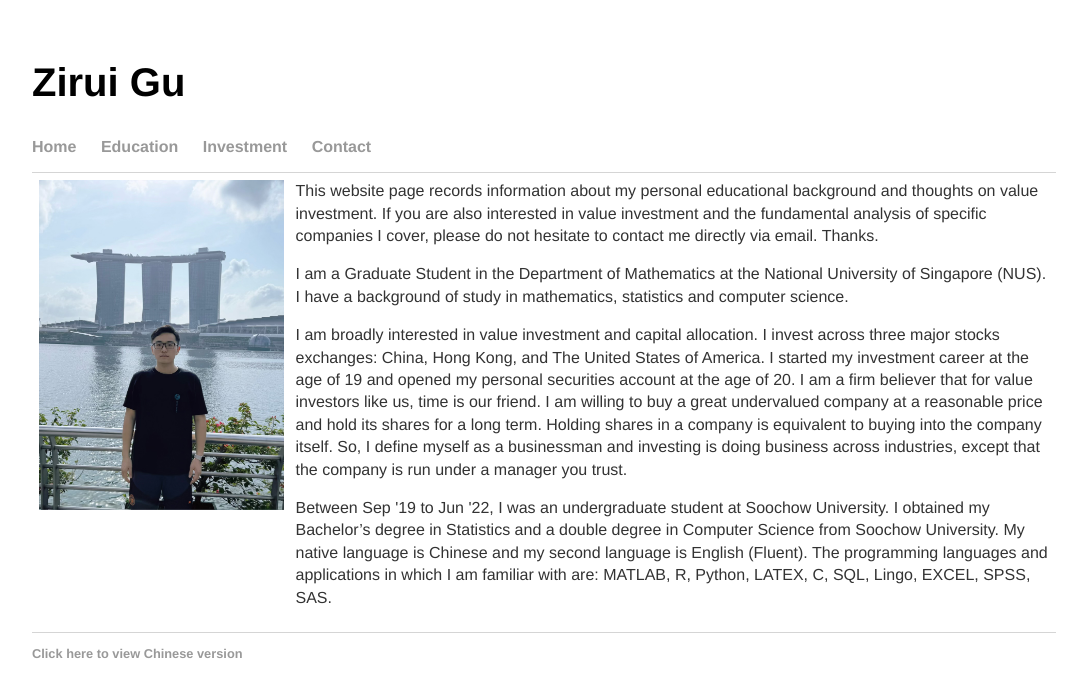
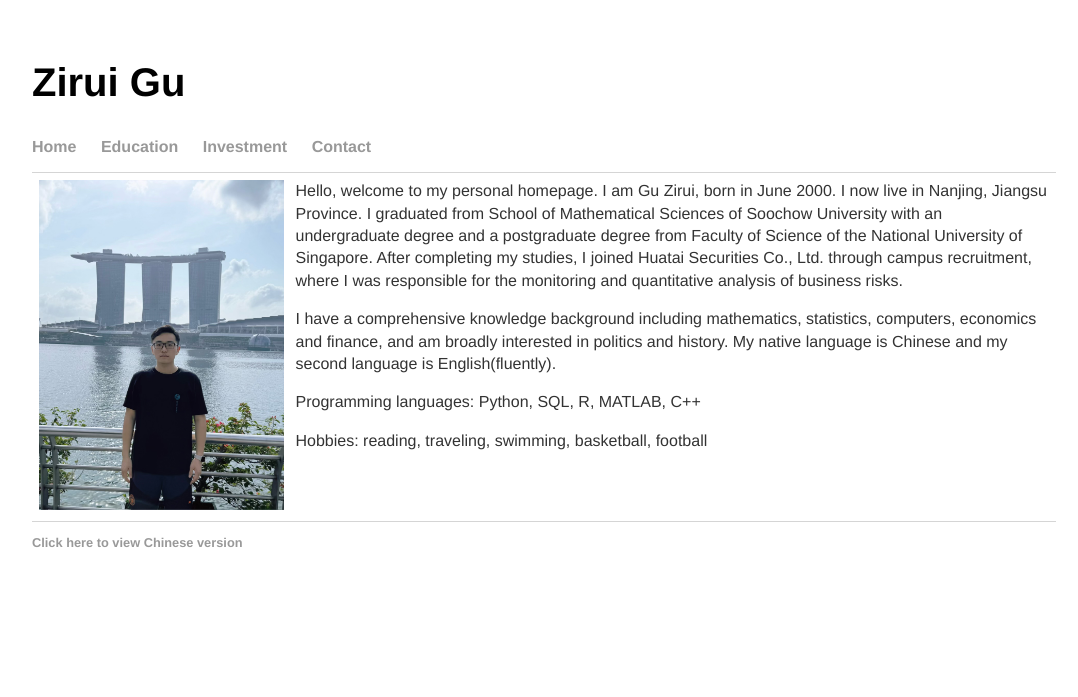
Before and after one commit to ziruigu/ziruigu.github.io, a Jekyll site: the page built from index.html, in a window 1280 px wide. Shown: the top 697 px of the page, without its empty margins (96-1174 px from the left). Built offline with Jekyll 4.4.1, drawn with Linux system fonts in a browser that asks for light colours.

Commit message:
Update index.html

```diff
--- a/index.html
+++ b/index.html
@@ -21,13 +21,11 @@ title: Zirui Gu
     </td>
     <td>
       <div id="blurb">
-	<p>This website page records information about my personal educational background and thoughts on value investment. If you are also interested in value investment and the fundamental analysis of specific companies I cover, please do not hesitate to contact me directly via email. Thanks.</p>
+	<p>Hello, welcome to my personal homepage. I am Gu Zirui, born in June 2000. I now live in Nanjing, Jiangsu Province. I graduated from School of Mathematical Sciences of Soochow University with an undergraduate degree and a postgraduate degree from Faculty of Science of the National University of Singapore. After completing my studies, I joined Huatai Securities Co., Ltd. through campus recruitment, where I was responsible for the monitoring and quantitative analysis of business risks.</p>
+	<p>I have a comprehensive knowledge background including mathematics, statistics, computers, economics and finance, and am broadly interested in politics and history. My native language is Chinese and my second language is English(fluently).</p>
+	<p>Programming languages: Python, SQL, R, MATLAB, C++</p>
+	<p>Hobbies: reading, traveling, swimming, basketball, football</p>
 
-	<p>I am a Graduate Student in the Department of Mathematics at the National University of Singapore (NUS).  I have a background of study in mathematics, statistics and computer science.</p>
-
-	<p>I am broadly interested in value investment and capital allocation. I invest across three major stocks exchanges: China, Hong Kong, and The United States of America. I started my investment career at the age of 19 and opened my personal securities account at the age of 20. I am a firm believer that for value investors like us, time is our friend. I am willing to buy a great undervalued company at a reasonable price and hold its shares for a long term. Holding shares in a company is equivalent to buying into the company itself. So, I define myself as a businessman and investing is doing business across industries, except that the company is run under a manager you trust.</p>
-
-	<p>Between Sep '19 to Jun '22, I was an undergraduate student at Soochow University. I obtained my Bachelor’s degree in Statistics and a double degree in Computer Science from Soochow University. My native language is Chinese and my second language is English (Fluent). The programming languages and applications in which I am familiar with are: MATLAB, R, Python, LATEX, C, SQL, Lingo, EXCEL, SPSS, SAS.</p>
 
 	      </div><!-- /.blurb -->
     </td>
```
